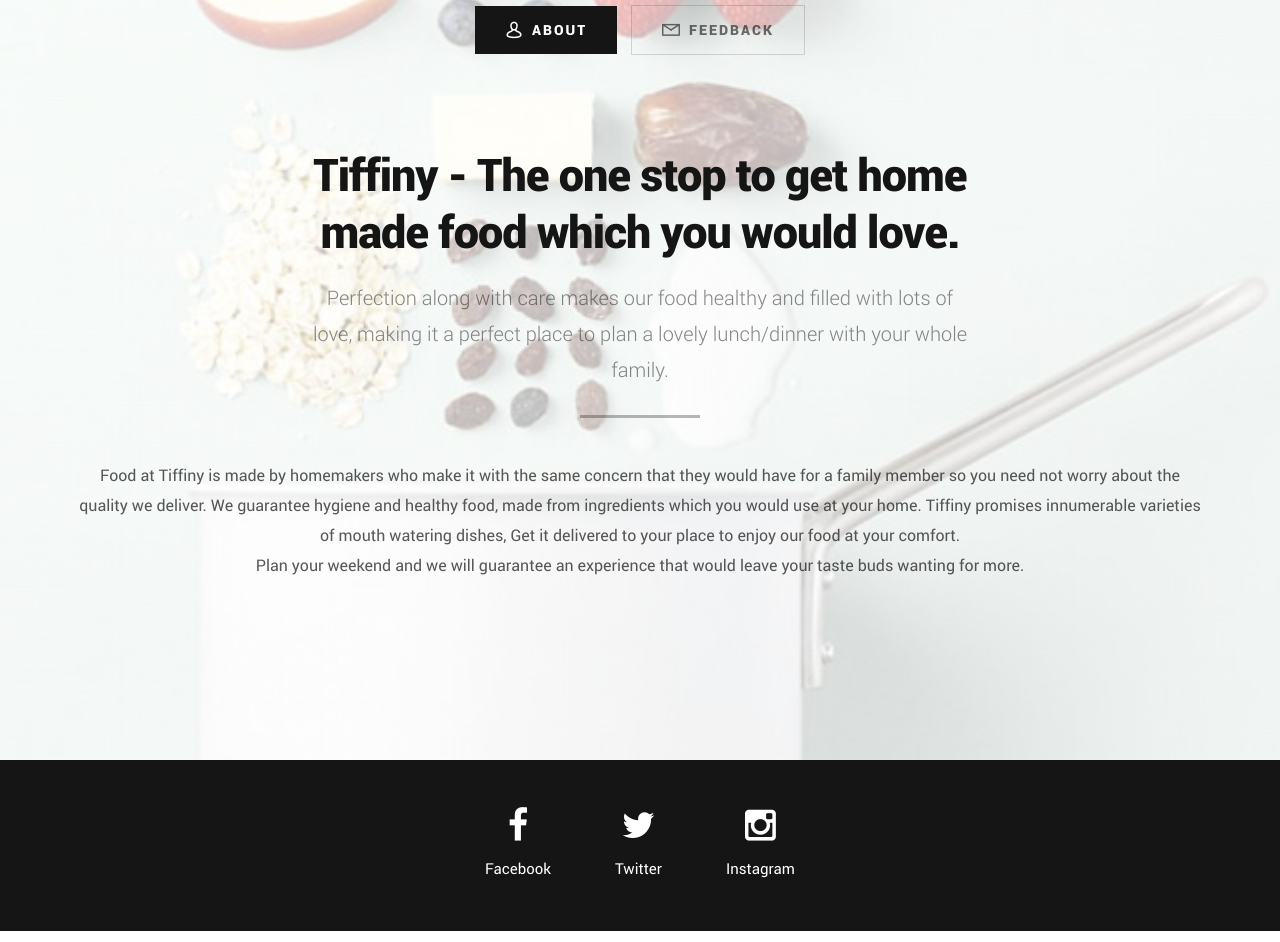
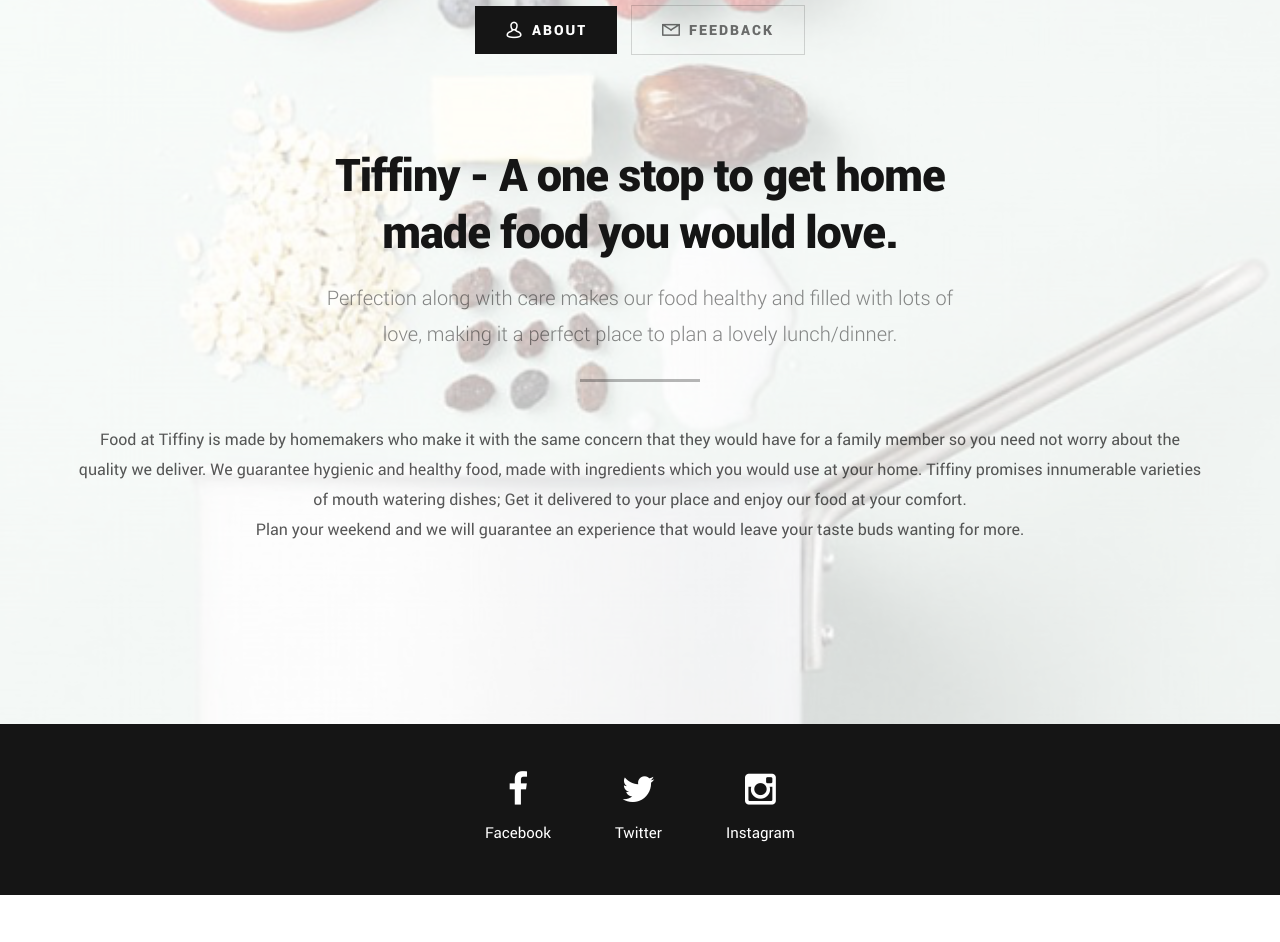
Before and after one commit to tiffiny-in/Tiffiny-in.github.io, a plain HTML site: page index.html in a window 1280 px wide. Shown: the part 927-1869 px from the top of the page. Drawn offline with Linux system fonts and the light colour scheme; files whose address does not match are found by name.

Commit message:
Update index.html

```diff
--- a/index.html
+++ b/index.html
@@ -137,15 +137,15 @@
 					   	<div class="row tab-entry-intro">
 					   		<div class="col-twelve with-bottom-line">
 
-					   			<h1>Tiffiny - The one stop to get home made food which you would love.</h1>
+					   			<h1>Tiffiny - A one stop to get home made food you would love.</h1>
 
-					   			<p class="lead">Perfection along with care makes our food healthy and filled with lots of love, making it a perfect place to plan a lovely lunch/dinner with your whole family. </p>
+					   			<p class="lead">Perfection along with care makes our food healthy and filled with lots of love, making it a perfect place to plan a lovely lunch/dinner. </p>
 
 					   		</div>
 					   	</div>  <!-- /tab-content-intro -->
 
 					   	<div>
-				   			<p>Food at Tiffiny is made by homemakers who make it with the same concern that they would have for a family member so you need not worry about the quality we deliver. We guarantee hygiene and healthy food, made from ingredients which you would use at your home. Tiffiny promises innumerable varieties of mouth watering dishes, Get it delivered to your place to enjoy our food at your comfort.<br/>Plan your weekend and we will guarantee an experience that would leave your taste buds wanting for more. </p>
+				   			<p>Food at Tiffiny is made by homemakers who make it with the same concern that they would have for a family member so you need not worry about the quality we deliver. We guarantee hygienic and healthy food, made with ingredients which you would use at your home. Tiffiny promises innumerable varieties of mouth watering dishes; Get it delivered to your place and enjoy our food at your comfort.<br/>Plan your weekend and we will guarantee an experience that would leave your taste buds wanting for more. </p>
 				   		</div>
 
 					   	<!-- <div class="row about-content tab-entry-content">
```
